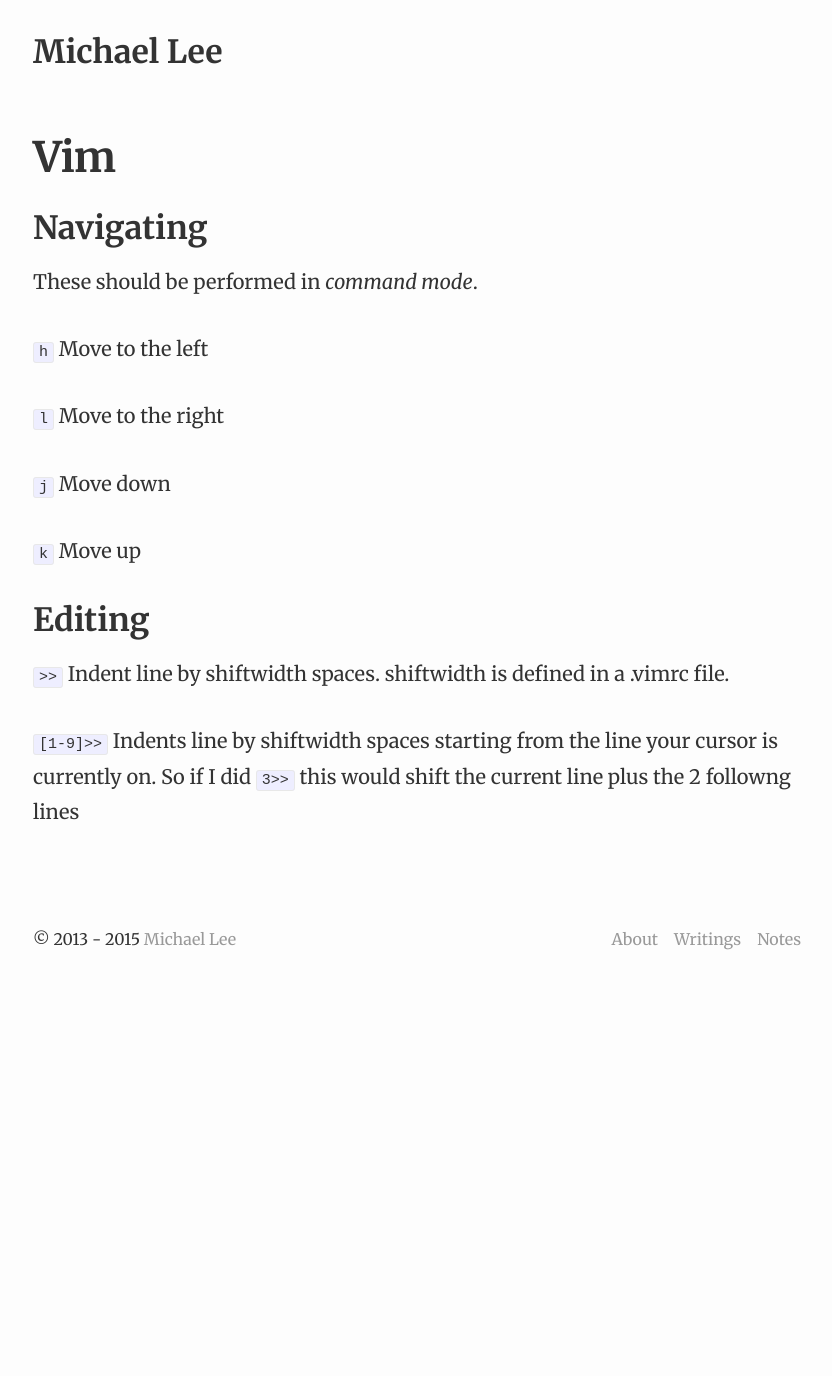
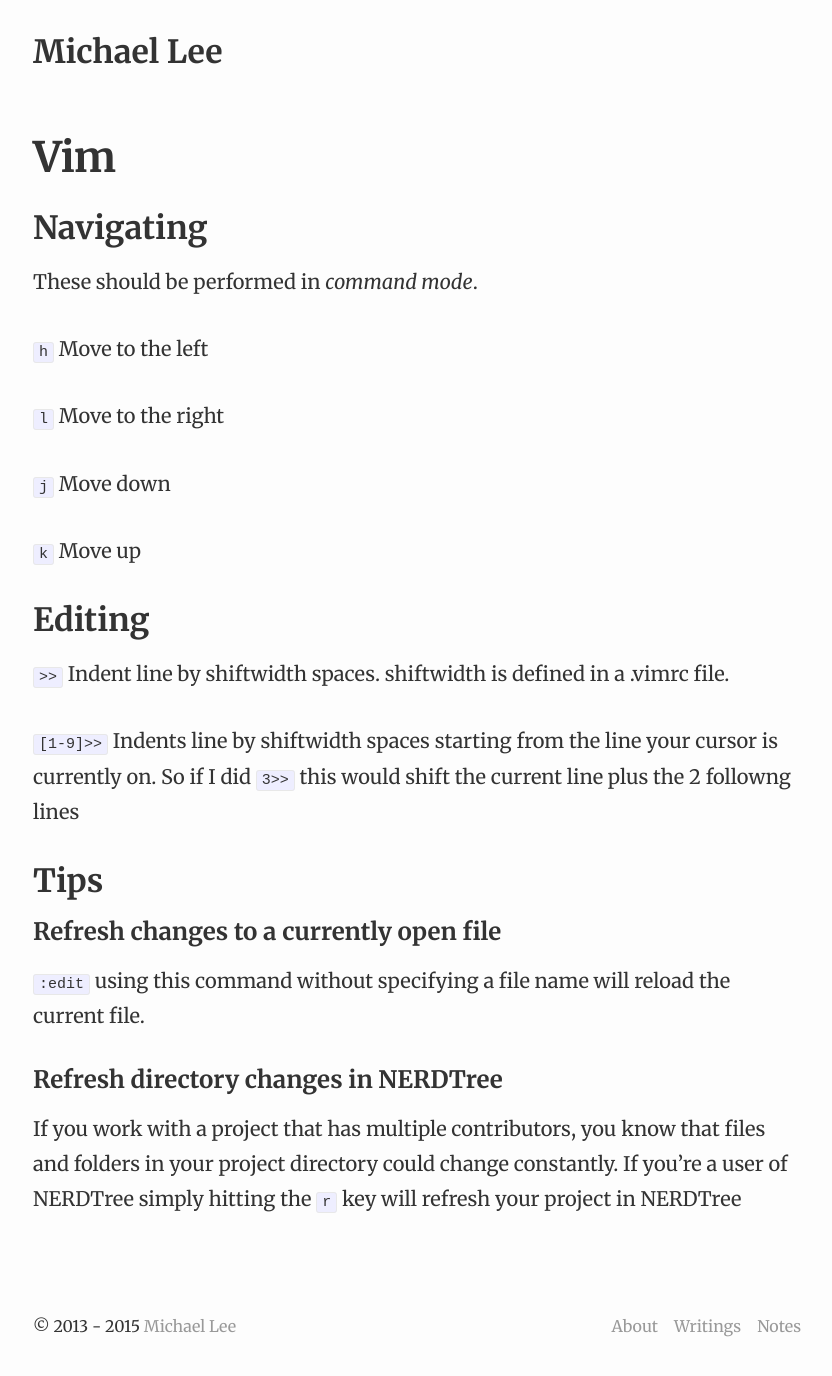
Before and after one commit to michaellee/old-michaelsoolee.com, a Jekyll site: the page built from _notes/vim.md, in a window 1280 px wide. Shown: the whole page, without its empty margins (223-1055 px from the left). Built offline with Jekyll 4.4.1, drawn with Linux system fonts in a browser that asks for light colours; nearby versions of some CDN libraries; before the commit the page ends 989 px from its top, so only the background shows below that.

Commit message:
Post: Successfully running a Vim command

```diff
--- a/_notes/vim.md
+++ b/_notes/vim.md
@@ -20,3 +20,13 @@
 `>>` Indent line by shiftwidth spaces. shiftwidth is defined in a .vimrc file.
 
 `[1-9]>>` Indents line by shiftwidth spaces starting from the line your cursor is currently on. So if I did `3>>` this would shift the current line plus the 2 followng lines
+
+## Tips
+
+### Refresh changes to a currently open file
+
+`:edit` using this command without specifying a file name will reload the current file.
+
+### Refresh directory changes in NERDTree
+
+If you work with a project that has multiple contributors, you know that files and folders in your project directory could change constantly. If you're a user of NERDTree simply hitting the `r` key will refresh your project in NERDTree
```
Also changed, not shown: _posts/2015-10-27-vim-commands-success.md (added, +15 -0 lines).
